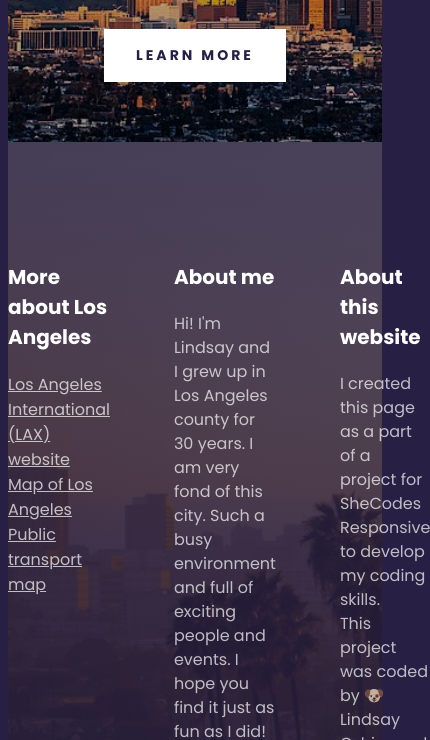
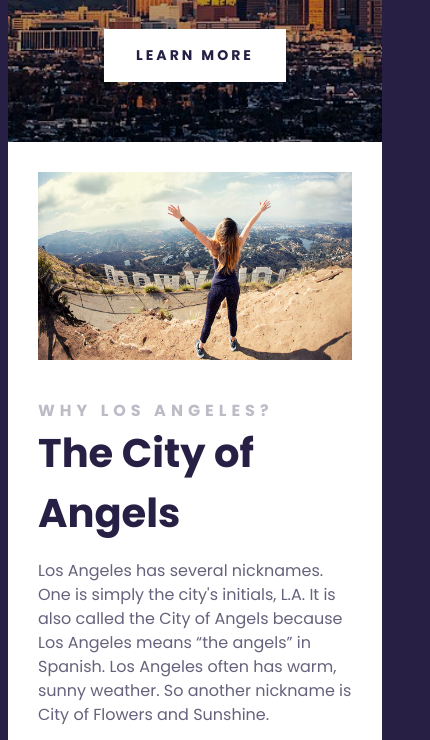
Before and after one commit to LinOshiro/Travel-Los-Angeles-Project, a plain HTML site: page index.html in a window 390 px wide. Shown: the part 303-1043 px from the top of the page, 430 px wide, since content can reach past the window. Drawn offline with Linux system fonts and the light colour scheme.

Commit message:
Added first section html/css and made responsive

```diff
--- a/index.html
+++ b/index.html
@@ -24,8 +24,21 @@
 <h2>Visit California</h2>
 <a href="#more">Learn More</a>
 </header>
+<main>
+    <section class="grid grid-2-columns">
+        <div>
+    <img src="../images/hiking.jpeg" alt="hiking" class="img-responsive">
+    </div>
+    <div>
+    <h2>Why Los Angeles?</h2>
+    <h3>The City of Angels</h3>
+    <p>Los Angeles has several nicknames. One is simply the city's initials, L.A. It is also called the City of Angels because Los Angeles means “the angels” in Spanish. Los Angeles often has warm, sunny weather. So another nickname is City of Flowers and Sunshine.</p>
+    <p>Los Angeles is a city of contrast which is another reason to visit. Looking for bustling crowds, head to Hollywood Boulevard, fancy a stroll on the beach, head to Venice Beach, looking for some family fun, head to Santa Monica Pier. There really is something for everyone in LA.</p>
+    </div>
+    </section>
+</main>
     <footer>
-        <section class="grid">
+        <section class="grid grid-3-columns-with-first-narrow">
         <div>
         <h3>More about Los Angeles</h3>
 <ul>
--- a/src/style.css
+++ b/src/style.css
@@ -10,13 +10,25 @@ body {
 
 .grid {
   display: grid;
+  grid-gap: 64px;
+}
+
+.img-responsive {
+  max-width: 100%;
+}
+
+.grid-2-columns {
+  grid-template-columns: 1fr 1fr;
+}
+
+.grid-3-columns-with-first-narrow {
   grid-template-columns: 1fr 2fr 2fr;
-  grid-gap: 64px;
 }
 
 section {
   max-width: 1200px;
   margin: 0 auto;
+  padding: 100px 0;
 }
 
 header {
@@ -65,6 +77,38 @@ header a {
   text-decoration: none;
 }
 
+main {
+  background-color: white;
+}
+
+main h2 {
+  font-weight: 700px;
+  font-size: 16px;
+  line-height: 1.5;
+  letter-spacing: 5px;
+  color: #272044;
+  opacity: 0.3;
+  text-transform: uppercase;
+  margin: 0;
+}
+
+main h3 {
+  font-weight: 700;
+  font-size: 40px;
+  line-height: 1.5;
+  color: #272044;
+  margin: 0;
+}
+
+main p {
+  font-style: normal;
+  font-weight: 400;
+  font-size: 16px;
+  line-height: 1.5;
+  color: #272044;
+  opacity: 0.7;
+}
+
 footer {
   color: white;
   background-image: linear-gradient(
@@ -74,7 +118,6 @@ footer {
     url("../images/LA-palms-footer.avif");
   background-repeat: no-repeat;
   background-size: cover;
-  padding: 100px 0;
 }
 
 footer h3 {
@@ -117,4 +160,11 @@ footer a {
   header h3 {
     font-size: 12px;
   }
+  .grid {
+    grid-template-columns: 1fr;
+    grid-gap: 32px;
+  }
+  section {
+    padding: 30px;
+  }
 }
```
